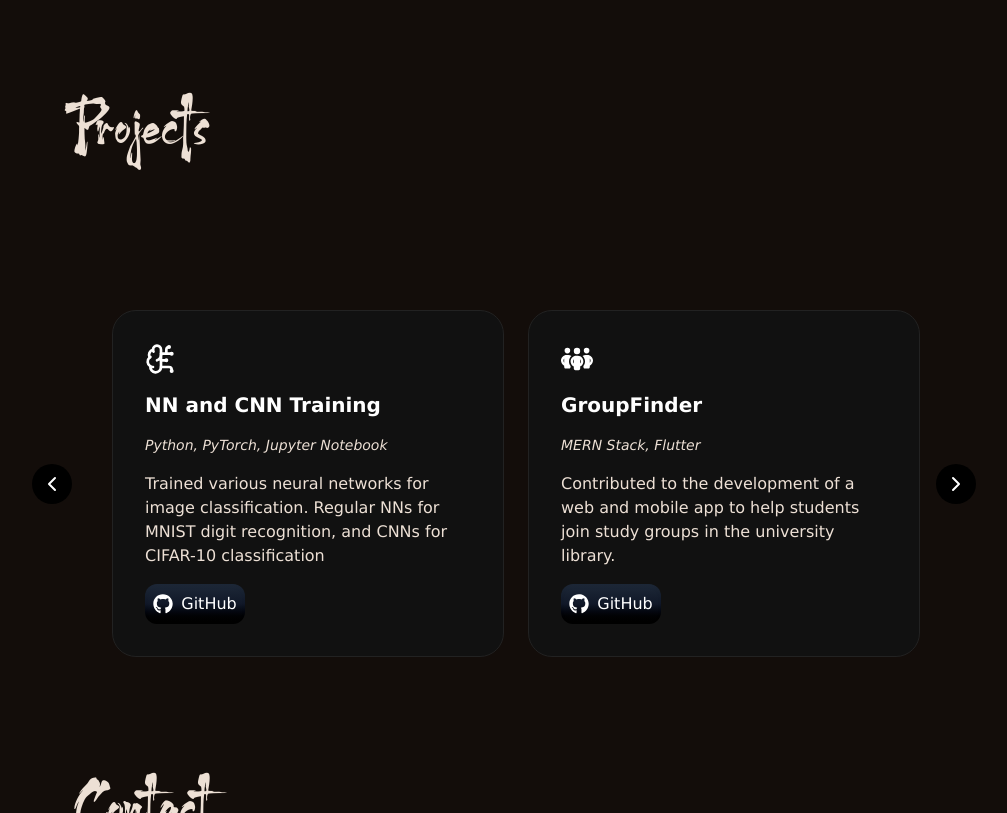
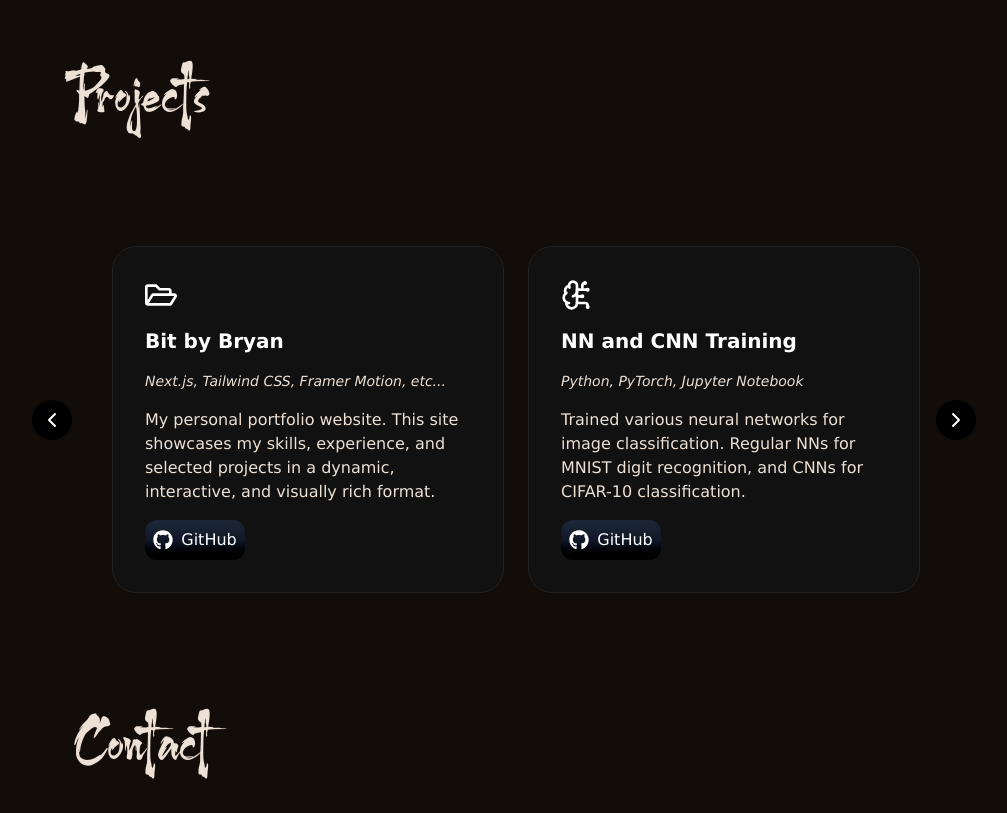
Before and after one commit to Asere231/my-portfolio, a Next.js app: page / in a window 1280 px wide. Shown: the part 1412-2225 px from the top of the page, without its empty margins (136-1143 px from the left). Built offline with nearby package versions, Linux system fonts and the light colour scheme.

Commit message:
Added personal website to Project Cards and tweaked Project Header

```diff
--- a/src/app/page.js
+++ b/src/app/page.js
@@ -94,7 +94,7 @@ export default function Home() {
           // paddingTop: "60px",
         }}
       >
-        <div className="max-w-4xl mx-auto px-4 py-16 text-gray-200">
+        <div className="max-w-4xl mx-auto px-4 py-8 text-gray-200">
           <BlurText
             text="Projects"
             delay={150}
--- a/src/data/siteContent.jsx
+++ b/src/data/siteContent.jsx
@@ -2,7 +2,7 @@
 import { LuBrainCircuit, LuContact, LuFileSpreadsheet } from "react-icons/lu";
 import { FaPeopleGroup, FaRobot } from "react-icons/fa6";
 import { FiLinkedin, FiMail } from "react-icons/fi";
-import { FaGithub } from "react-icons/fa";
+import { FaGithub, FaRegFolderOpen } from "react-icons/fa";
 import { IoTerminalOutline } from "react-icons/io5";
 import dynamic from "next/dynamic";
 
@@ -14,10 +14,18 @@ export const ProjectsCarousel = dynamic(
 // Project items
 export const projectData = [
   {
+    title: "Bit by Bryan",
+    languages: "Next.js, Tailwind CSS, Framer Motion, etc...",
+    description:
+      "My personal portfolio website. This site showcases my skills, experience, and selected projects in a dynamic, interactive, and visually rich format.",
+    link: "https://github.com/Asere231/my-portfolio",
+    Icon: FaRegFolderOpen,
+  },
+  {
     title: "NN and CNN Training",
     languages: "Python, PyTorch, Jupyter Notebook",
     description:
-      "Trained various neural networks for image classification. Regular NNs for MNIST digit recognition, and CNNs for CIFAR-10 classification",
+      "Trained various neural networks for image classification. Regular NNs for MNIST digit recognition, and CNNs for CIFAR-10 classification.",
     link: "https://github.com/Asere231/Robot-Vision/blob/main/project2.ipynb",
     Icon: LuBrainCircuit,
   },
```
